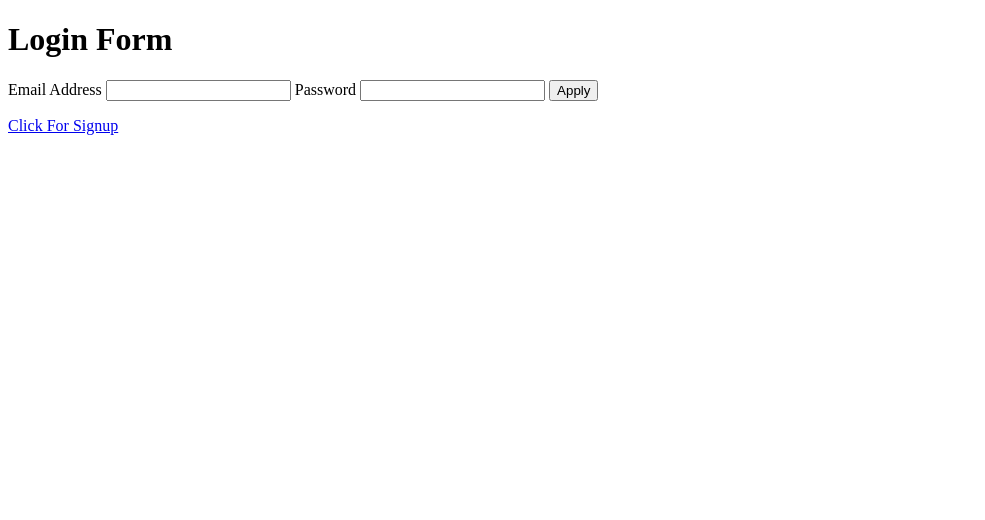
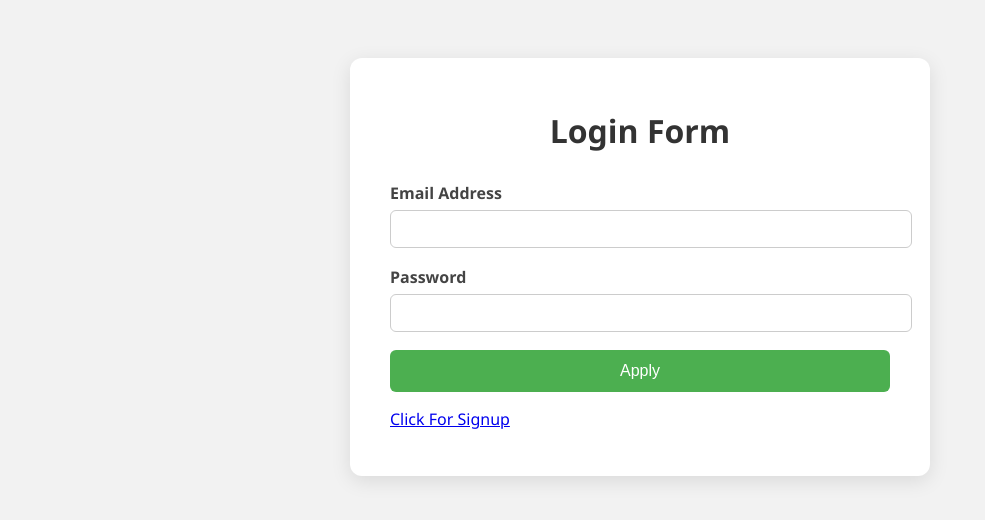
Before and after one commit to MaazCodeCraft/Login-and-signup-page, a PHP site: page /login/login-page.php in a window 1280 px wide. Shown: the top 520 px of the page, without its empty margins (0-985 px from the left). Run offline with PHP 8.4, Linux system fonts and the light colour scheme.

Commit message:
Design the login page

```diff
--- a/index.php
+++ b/index.php
@@ -43,7 +43,7 @@
 
         <input type="submit" class="submit-btn" value="Apply">
 
-        <p><a href="login.php">Already have an account?</a></p>
+        <p><a href="login/login-page.php">Already have an account?</a></p>
     </form>
 </body>
 </html>
--- a/login/login-page.php
+++ b/login/login-page.php
@@ -3,6 +3,7 @@
 <head>
     <meta charset="UTF-8">
     <title>Login Page</title>
+    <link rel="stylesheet" href="login-style.css">
 </head>
 <body>
 
@@ -16,7 +17,7 @@
         <input type="password" id="pass" name="pass" required>
 
         <input type="submit" class="submit-btn" value="Apply">
-        <p><a href="signup.php">Click For Signup</a></p>
+        <p><a href="../index.php">Click For Signup</a></p>
     </form>
 </body>
 </html>
--- /dev/null
+++ b/login/login-style.css
@@ -0,0 +1,55 @@
+body {
+    font-family: "Segoe UI", sans-serif;
+    background: #f2f2f2;
+    display: flex;
+    justify-content: center;
+    padding-top: 50px;
+}
+
+.form-container {
+    background: #ffffff;
+    padding: 30px 40px;
+    border-radius: 12px;
+    box-shadow: 0 5px 20px rgba(0, 0, 0, 0.1);
+    width: 100%;
+    max-width: 500px;
+}
+
+h1 {
+    text-align: center;
+    margin-bottom: 30px;
+    color: #333;
+}
+
+label {
+    display: block;
+    margin-bottom: 6px;
+    font-weight: 600;
+    color: #444;
+}
+
+input[type="email"],
+input[type="password"]{
+    width: 100%;
+    padding: 10px;
+    margin-bottom: 18px;
+    border: 1px solid #ccc;
+    border-radius: 6px;
+    font-size: 14px;
+}
+
+.submit-btn {
+    width: 100%;
+    padding: 12px;
+    background-color: #4CAF50;
+    border: none;
+    border-radius: 6px;
+    color: white;
+    font-size: 16px;
+    cursor: pointer;
+    transition: background 0.3s;
+}
+
+.submit-btn:hover {
+    background-color: #45a049;
+}
```
